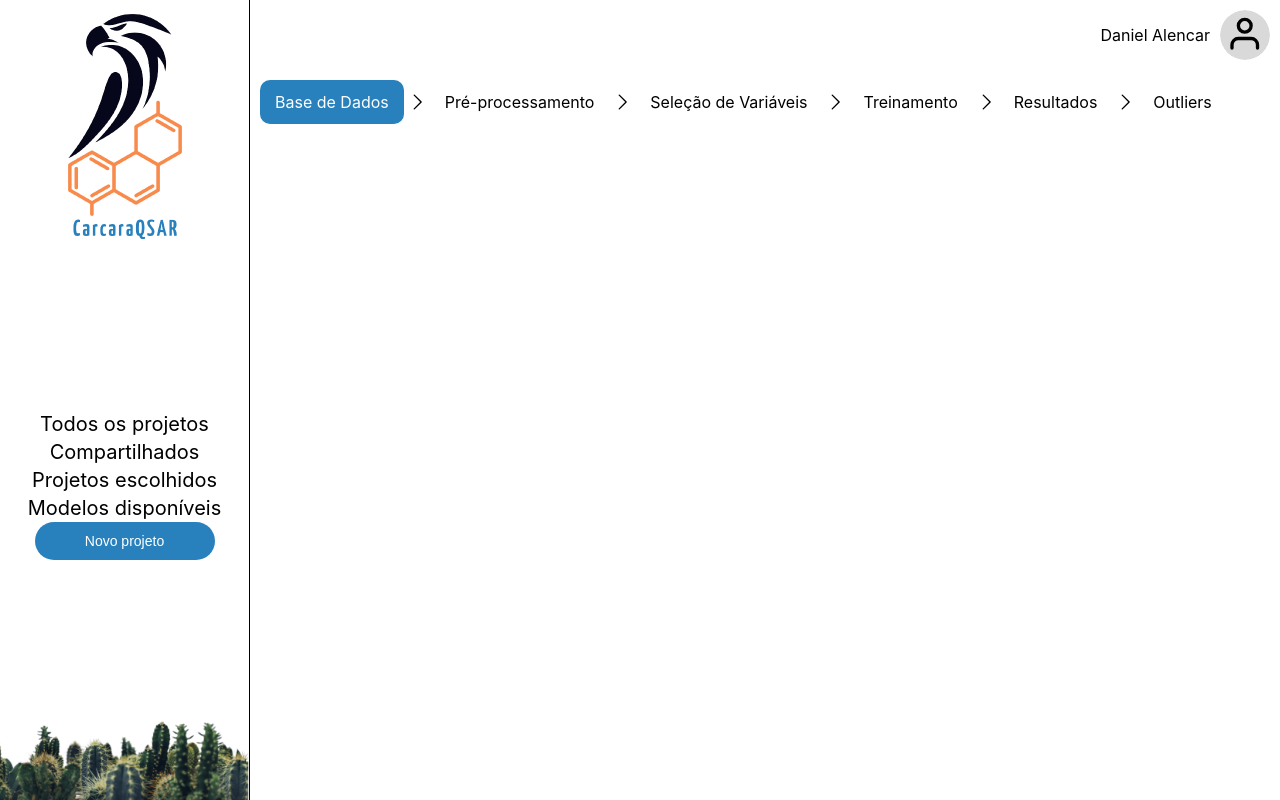
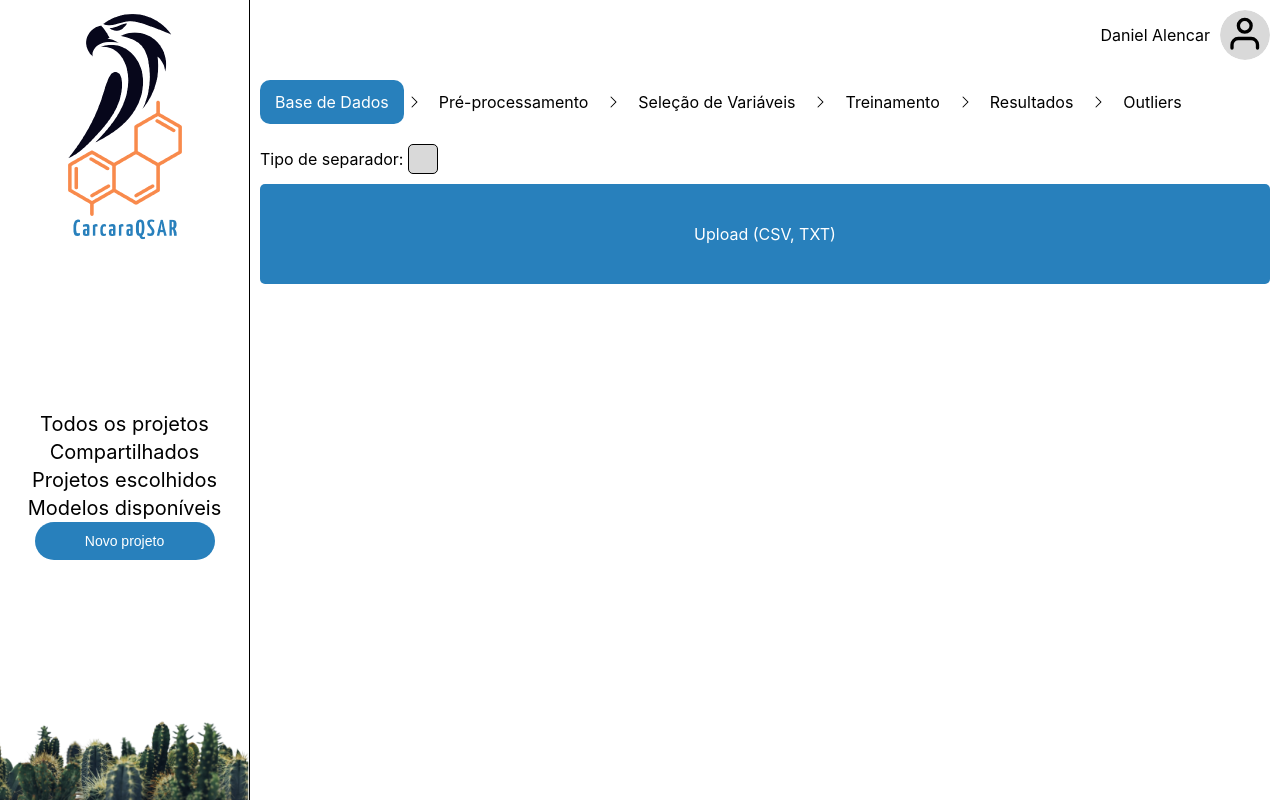
Before and after one commit to rosalvoneto/CarcaraQSAR, a React (Vite) app: page /project in a window 1280 px wide. Built offline with nearby package versions, Linux system fonts and the light colour scheme.

Commit message:
ProgressBar

```diff
--- a/src/components/ProgressBar/index.jsx
+++ b/src/components/ProgressBar/index.jsx
@@ -37,12 +37,49 @@ export function ProgressBar() {
     {
       index: 3,
       name: "Treinamento",
-      childs: []
+      childs: [
+        {
+          index: 3.1,
+          name: "Algoritmo",
+          childs: []
+        },
+        {
+          index: 3.2,
+          name: "Hiperparâmetros",
+          childs: []
+        },
+      ]
     },
     {
       index: 4,
       name: "Resultados",
-      childs: []
+      childs: [
+        {
+          index: 4.1,
+          name: "Importância das variáveis",
+          childs: []
+        },
+        {
+          index: 4.2,
+          name: "Leave One Out",
+          childs: []
+        },
+        {
+          index: 4.3,
+          name: "K-Fold Cross Validation",
+          childs: []
+        },
+        {
+          index: 4.4,
+          name: "Y-Scrambling",
+          childs: []
+        },
+        {
+          index: 4.5,
+          name: "Bootstrap",
+          childs: []
+        },
+      ]
     },
     {
       index: 5,
@@ -79,6 +116,7 @@ export function ProgressBar() {
       <div key={state.index} style={{ display: 'flex' }}>
         <p
           className={classNamesText}
+          style={Math.floor(state.index) != state.index ? { fontSize: 13 } : {}}
           onClick={() => activateState(state)}
         >
           {state.name}
@@ -86,7 +124,7 @@ export function ProgressBar() {
         {
           useImage &&
           <div className={classNamesImage}>
-            <CaretRight size={22} color={colorCaretRight} />
+            <CaretRight size={16} color={colorCaretRight} />
           </div>
         }
       </div>
@@ -109,7 +147,7 @@ export function ProgressBar() {
       </div>
       <div className={styles.barContainer}>
         {
-          (states[Math.floor(progress)].childs.length != 0) &&
+          states[Math.floor(progress)].childs.length != 0 &&
           states[Math.floor(progress)].childs.map((state, index) => {
 
             const childLength = states[Math.floor(progress)].childs.length;
--- a/src/components/ProgressBar/styles.module.css
+++ b/src/components/ProgressBar/styles.module.css
@@ -4,6 +4,8 @@
 
   display: flex;
   flex-direction: column;
+
+  gap: 10px;
 }
 
 .barContainer {
--- a/src/pages/Project/index.jsx
+++ b/src/pages/Project/index.jsx
@@ -9,6 +9,17 @@ export function Project() {
     <DefaultPage>
       <UserBar name={"Daniel Alencar"}/>
       <ProgressBar />
+
+      <div className={styles.inlineInputContainer}>
+        <p className={styles.descritptor}>Tipo de separador: </p>
+        <input type="text" className={styles.input} />
+      </div>
+      <div className={styles.uploadContainer}>
+        <p className={styles.uploadDescription}>
+          Upload (CSV, TXT)
+        </p>
+      </div>
+
     </DefaultPage>
   )
 }
--- a/src/pages/Project/styles.module.css
+++ b/src/pages/Project/styles.module.css
@@ -0,0 +1,39 @@
+
+.inlineInputContainer {
+  display: flex;
+  align-items: center;
+
+  gap: 5px;
+
+  padding: 10px 0;
+}
+
+.input {
+  width: 30px;
+  height: 30px;
+
+  border-radius: 5px;
+
+  background-color: var(--white-color-2);
+
+  text-align: center;
+}
+
+.uploadContainer {
+  width: 100%;
+  height: 100px;
+
+  background-color: var(--primary-color-2);
+
+  display: flex;
+  justify-content: center;
+  align-items: center;
+
+  border-radius: 5px;
+
+}
+
+.uploadDescription {
+  color: var(--white-color-1);
+
+}
```
